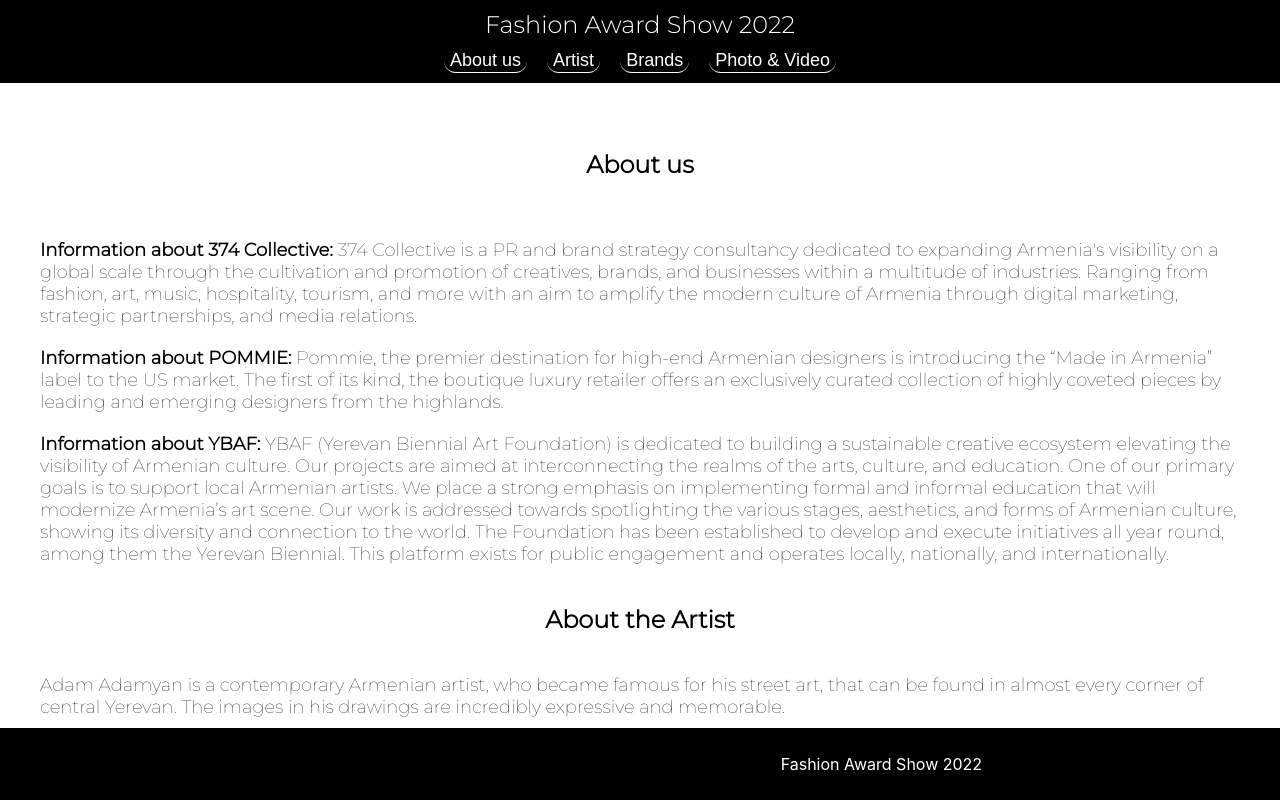
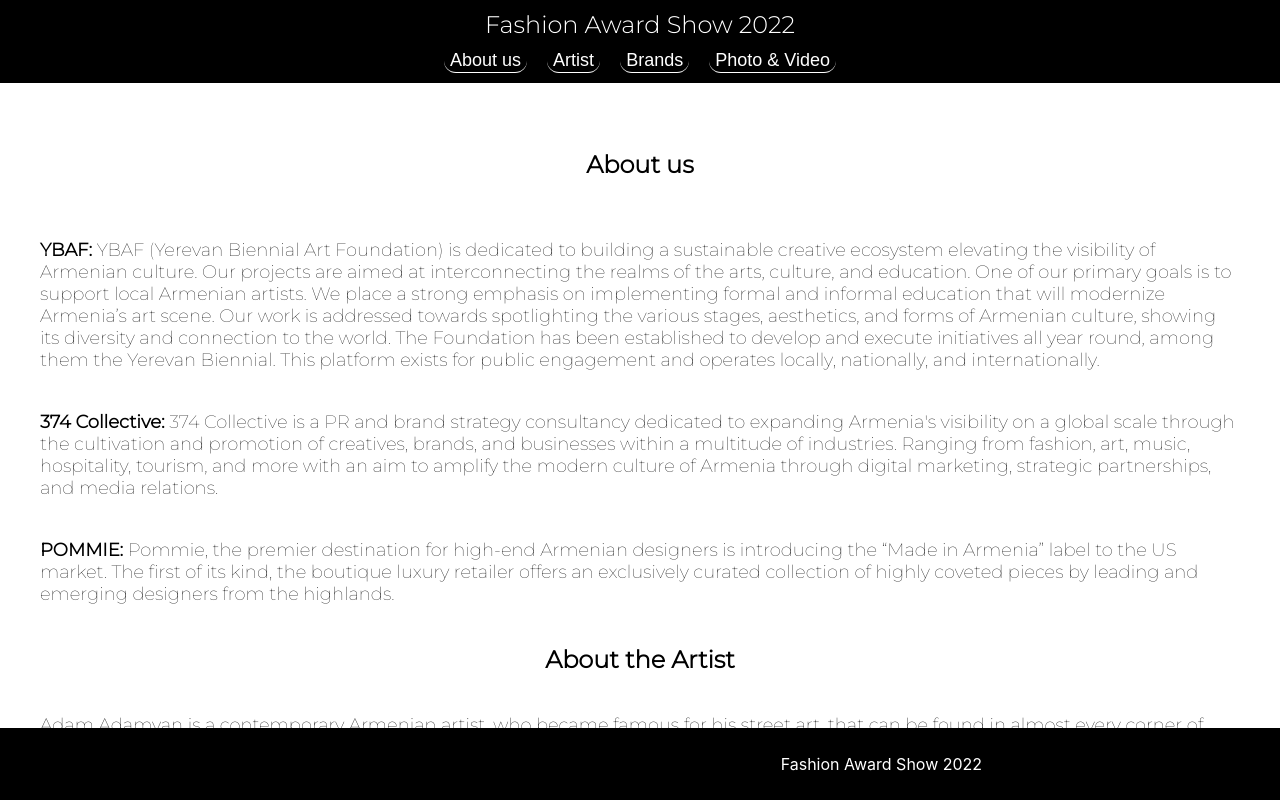
Before and after one commit to khkhachatur/fashion, a React (Create React App) app: page / in a window 1280 px wide. Shown: the top 800 px of the page. Built offline with nearby package versions, Linux system fonts and the light colour scheme.

Commit message:
home cimmit 2

```diff
--- a/src/Pages/Home/Home.js
+++ b/src/Pages/Home/Home.js
@@ -28,27 +28,27 @@
             listStyleType:'none',
             display:'flex',
             flexDirection:'column',
-            gap:'20px',
+            gap:'40px',
             margin:'0',
             fontFamily:'Montserrat',
             fontSize:'18px',
             fontWeight:"100",
             padding:'0'
         }}>
-            <li>
-                <strong>Information about 374 Collective: </strong> 374 Collective is a PR and brand strategy consultancy dedicated to expanding Armenia's visibility on a global scale through the cultivation and promotion of creatives, brands, and businesses within a multitude of industries. Ranging from fashion, art, music, hospitality, tourism, and more with an aim to amplify the modern culture of Armenia through digital marketing, strategic partnerships, and media relations.
-            </li>
-            <li><strong>Information about POMMIE: </strong> Pommie, the premier destination for high-end Armenian designers is introducing the “Made in Armenia” label to the US market. The first of its kind, the boutique luxury retailer offers an exclusively curated collection of highly coveted pieces by leading and emerging designers from the highlands.</li>
-            <li><strong>Information about YBAF: </strong> YBAF (Yerevan Biennial Art Foundation) is dedicated to building a
+            <li><strong>YBAF: </strong> YBAF (Yerevan Biennial Art Foundation) is dedicated to building a
                         sustainable creative ecosystem elevating the visibility of Armenian culture. Our projects are aimed at interconnecting the realms of the arts, culture, and education. One of our primary goals is to support local Armenian artists. We place a strong emphasis on implementing formal and informal education that
                         will modernize Armenia’s art scene. Our work is addressed towards spotlighting the various stages,
                         aesthetics, and forms of Armenian culture, showing its diversity and
                         connection to the world. The Foundation has been established to develop and execute initiatives
                         all year round, among them the Yerevan Biennial. This platform exists for public engagement and operates locally, nationally, and internationally.</li>
+            <li>
+                <strong>374 Collective: </strong> 374 Collective is a PR and brand strategy consultancy dedicated to expanding Armenia's visibility on a global scale through the cultivation and promotion of creatives, brands, and businesses within a multitude of industries. Ranging from fashion, art, music, hospitality, tourism, and more with an aim to amplify the modern culture of Armenia through digital marketing, strategic partnerships, and media relations.
+            </li>
+            <li><strong>POMMIE: </strong> Pommie, the premier destination for high-end Armenian designers is introducing the “Made in Armenia” label to the US market. The first of its kind, the boutique luxury retailer offers an exclusively curated collection of highly coveted pieces by leading and emerging designers from the highlands.</li>
         </ul>
 
         <h2 id='artist' style={{fontFamily:'Montserrat', display:'flex', justifyContent:'center', padding:'20px'}}>About the Artist</h2>
-        <ul style={{display:'flex', flexDirection:'column', fontFamily:'Montserrat', fontSize:'18px', fontWeight:'100', gap:'20px', listStyleType:'none', padding:'0'}}>
+        <ul style={{display:'flex', flexDirection:'column', fontFamily:'Montserrat', fontSize:'18px', fontWeight:'100', gap:'40px', listStyleType:'none', padding:'0'}}>
             <li>Adam Adamyan is a contemporary Armenian artist, who became famous for
                 his street art, that can be found in almost every corner of central
                 Yerevan. The images in his drawings are incredibly expressive and
@@ -63,7 +63,7 @@
             </li>
         </ul>
 
-        <h2 id='brands' style={{fontFamily:'Montserrat', display:'flex', justifyContent:'center', padding:'20px'}}>Brands and Collections</h2>
+        <h2 id='brands' style={{fontFamily:'Montserrat', display:'flex', justifyContent:'center', padding:'40px'}}>Brands and Collections</h2>
         <ul style={{listStyleType:'none', padding:'0', display:'flex', flexDirection:'column', gap:'50px'}}>
             <li style={{border:'none'}}>
                 <Brand
@@ -110,7 +110,7 @@
                 />
             </li>
         </ul>
-        <h2 id='PNV' style={{fontFamily:'Montserrat', display:'flex', justifyContent:'center', padding:'20px'}}>Photo & Video</h2>
+        <h2 id='PNV' style={{fontFamily:'Montserrat', display:'flex', justifyContent:'center', padding:'40px'}}>Photo & Video</h2>
         <div style={{display:'flex', flexDirection:'column', padding:'40px 0'}}>
             <ul style={{padding:'0', listStyleType:'none'}}>
                 <li style={{display:'flex', justifyContent:"center"}}>
```
